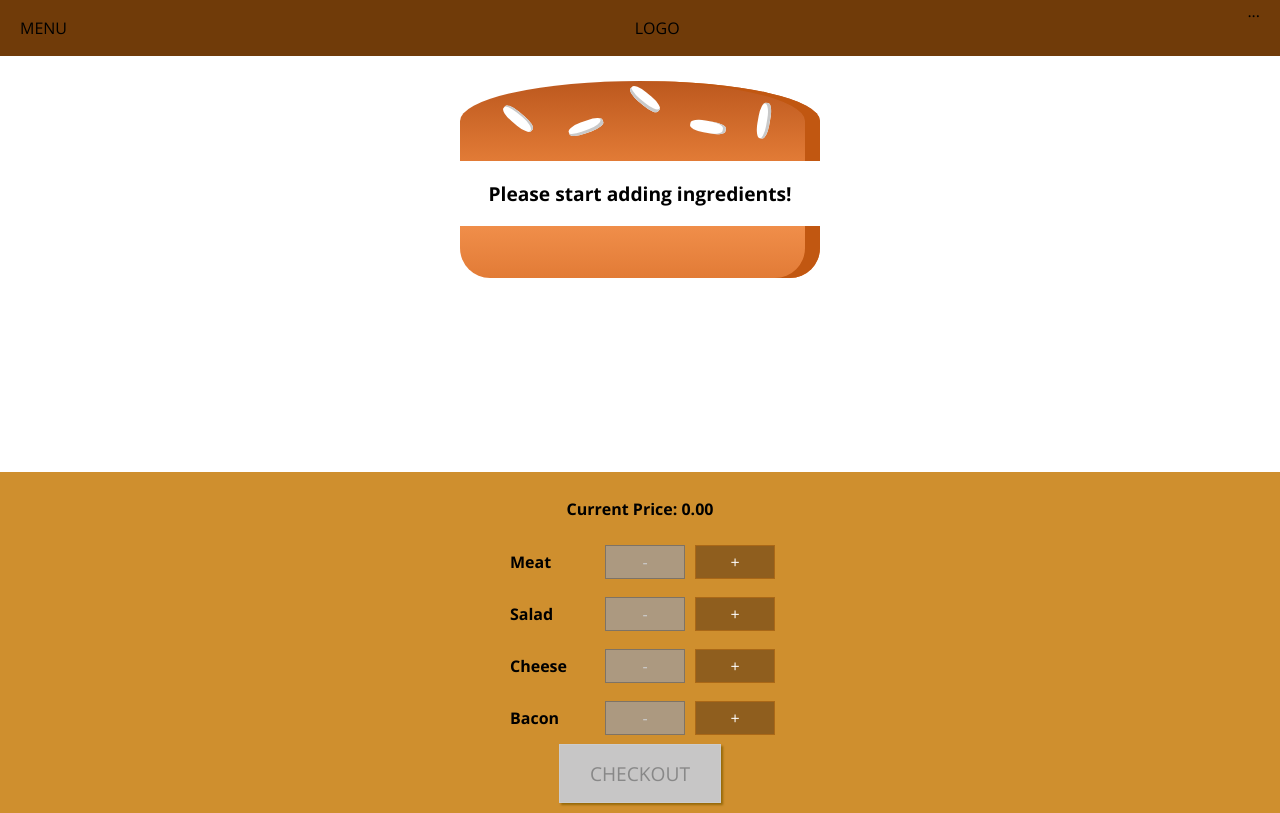
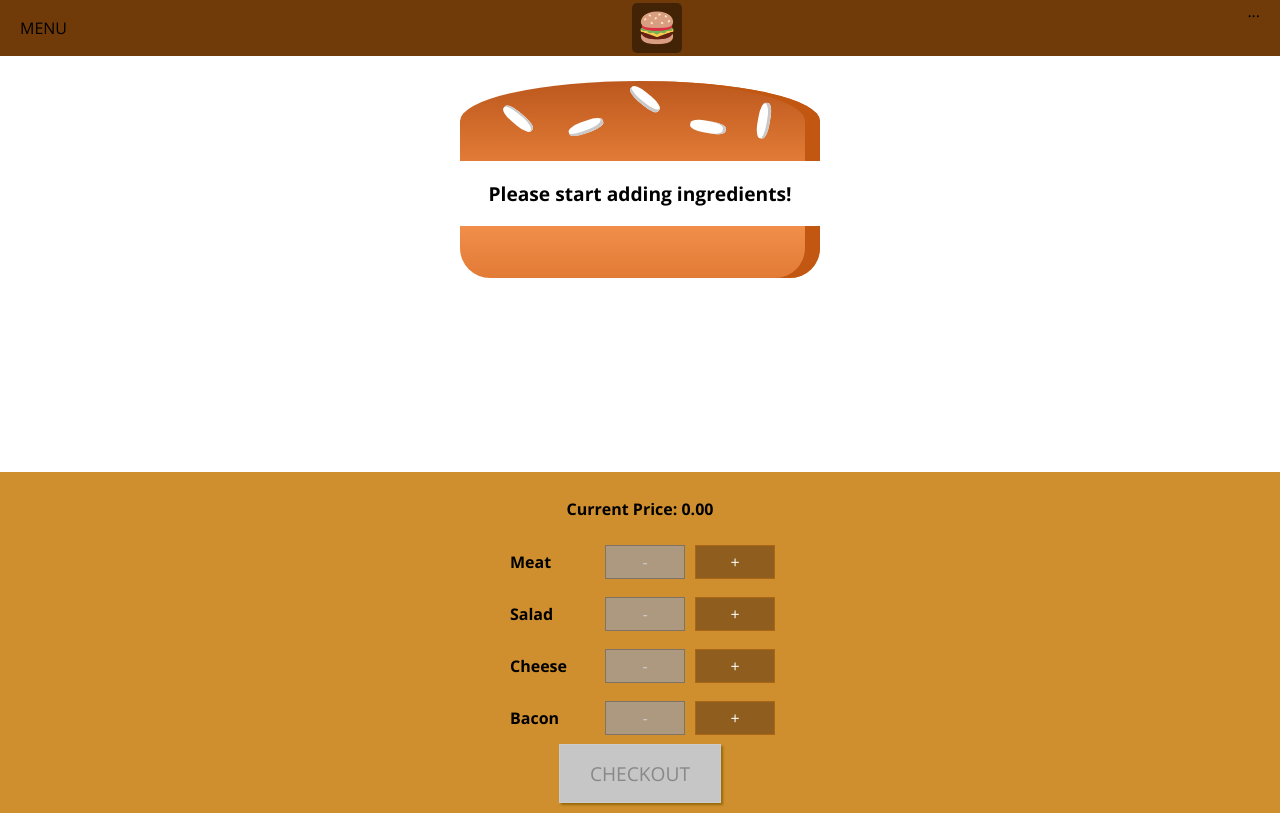
Before and after one commit to cdiasperera/build-a-burger, a React (Create React App) app: page / in a window 1280 px wide. Built offline with nearby package versions, Linux system fonts and the light colour scheme.

Commit message:
Logo Implemented

```diff
--- /dev/null
+++ b/src/components/Logo/Logo.js
@@ -0,0 +1,13 @@
+import React from 'react'
+
+import classes from './Logo.module.css'
+import logoImg from '../../assets/logo512.png'
+const logo = () => {
+  return (
+    <div className={classes.Logo}>
+      <img src={logoImg} alt='logo' />
+    </div>
+  )
+}
+
+export default logo
--- /dev/null
+++ b/src/components/Logo/Logo.module.css
@@ -0,0 +1,11 @@
+.Logo {
+  background-color: rgba(0, 0, 0, 0.4);
+  padding: 8px;
+  height: 90%;
+  box-sizing: border-box;
+  border-radius: 5px;
+}
+
+.Logo img {
+  height: 100%;
+}
--- a/src/components/Navigation/Toolbar/Toolbar.js
+++ b/src/components/Navigation/Toolbar/Toolbar.js
@@ -1,4 +1,6 @@
 import React from 'react'
+
+import Logo from '../../Logo/Logo'
 
 import classes from './Toolbar.module.css'
 
@@ -6,7 +8,7 @@ const toolbar = ({ menu, logo, nav }) => {
   return (
     <header className={classes.Toolbar}>
       <div>MENU</div>
-      <div>LOGO</div>
+      <Logo />
       <nav>
         ...
       </nav>
```
Also changed, not shown: src/assets/logo512.png (added).
